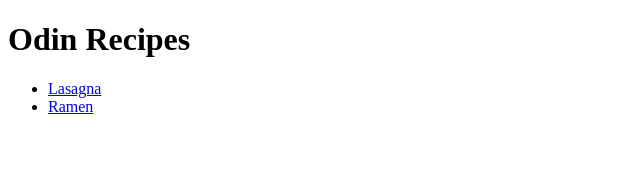
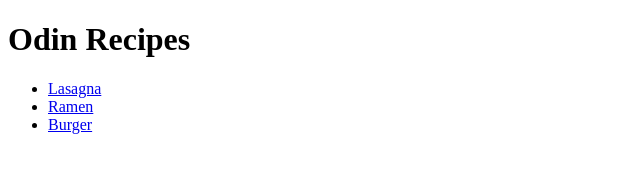
Before and after one commit to YggdrasilLabs/odin-recipes, a plain HTML site: page index.html in a window 1280 px wide. Shown: the full height of the page, 0-640 px from the left. Drawn offline with Linux system fonts and the light colour scheme.

Commit message:
feat: add link to burger.html in index.html

```diff
--- a/index.html
+++ b/index.html
@@ -12,6 +12,7 @@
     <ul>
         <li><a href="./recipes/lasagna.html">Lasagna</a></li>
         <li><a href="./recipes/ramen.html">Ramen</a></li>
+        <li><a href="./recipes/burger.html">Burger</a></li>
     </ul>
 </body>
 
```
